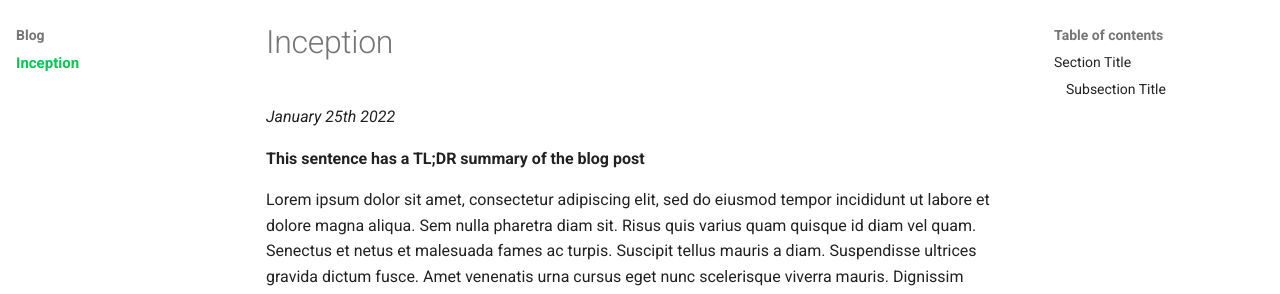
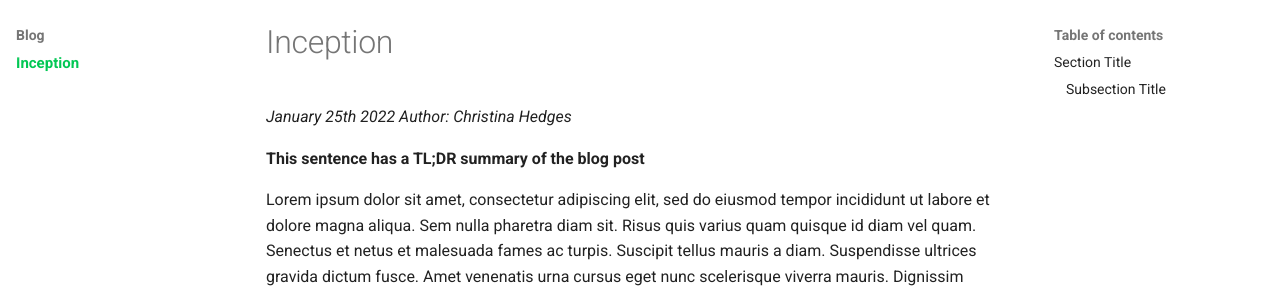
Before and after one commit to trevorfoote/pandorawebsite, an MkDocs documentation site: the page built from docs/blogposts/inception.md, in a window 1280 px wide and 1400 px high. Shown: the part 170-464 px from the top of the window. Built offline with MkDocs 1.6.1 and Material for MkDocs 9.7.7, drawn with Linux system fonts in a browser that asks for light colours.

Commit message:
black and white

```diff
--- a/docs/blogposts/inception.md
+++ b/docs/blogposts/inception.md
@@ -1,5 +1,6 @@
 # Inception
 *January 25th 2022*
+*Author: Christina Hedges*
 
 **This sentence has a TL;DR summary of the blog post**
 
--- a/docs/stylesheets/extra.css
+++ b/docs/stylesheets/extra.css
@@ -162,4 +162,5 @@
   width: 150px;
   float: left;
   margin: 0px 25px 25px 0px;
+  filter: grayscale(100%);
 }
```
